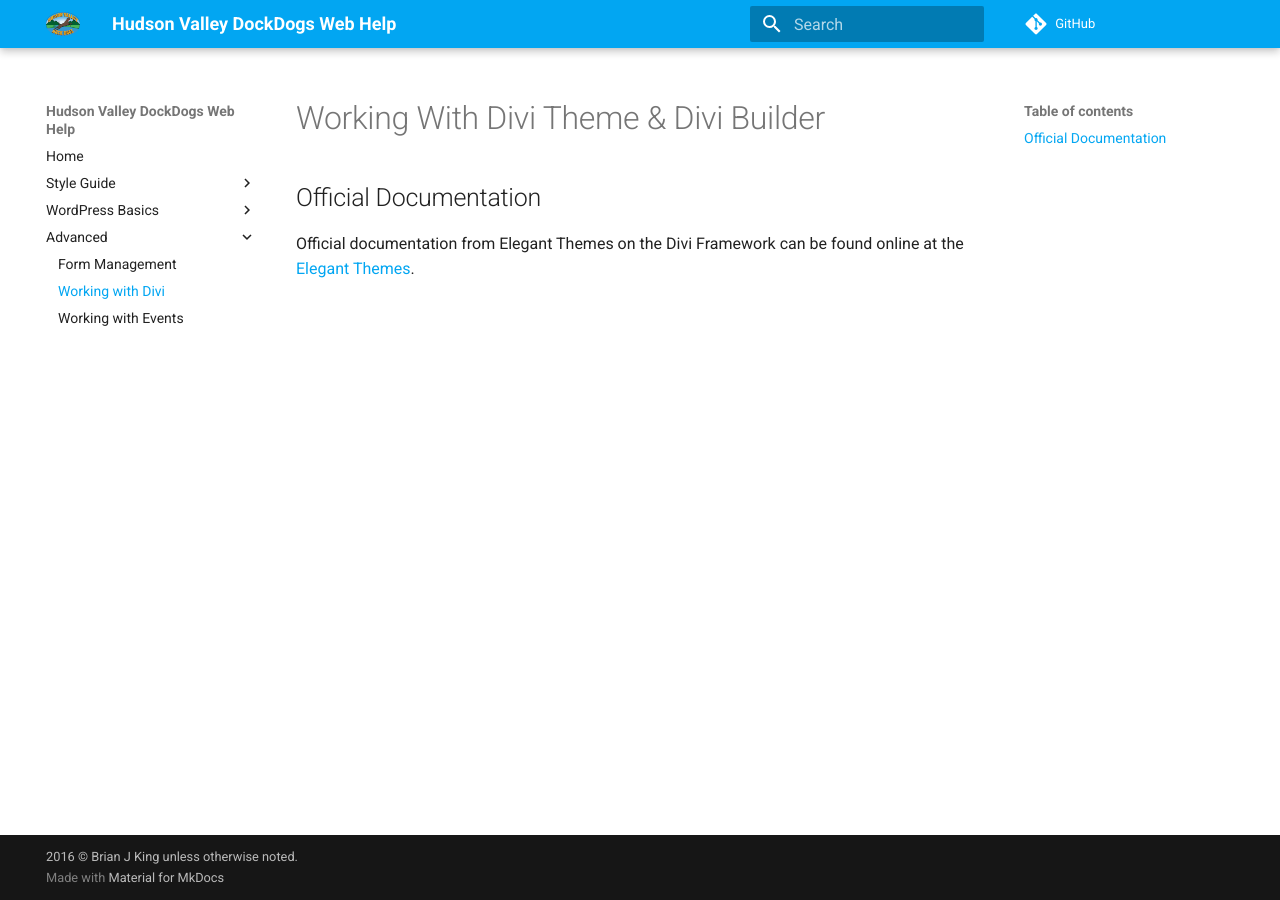
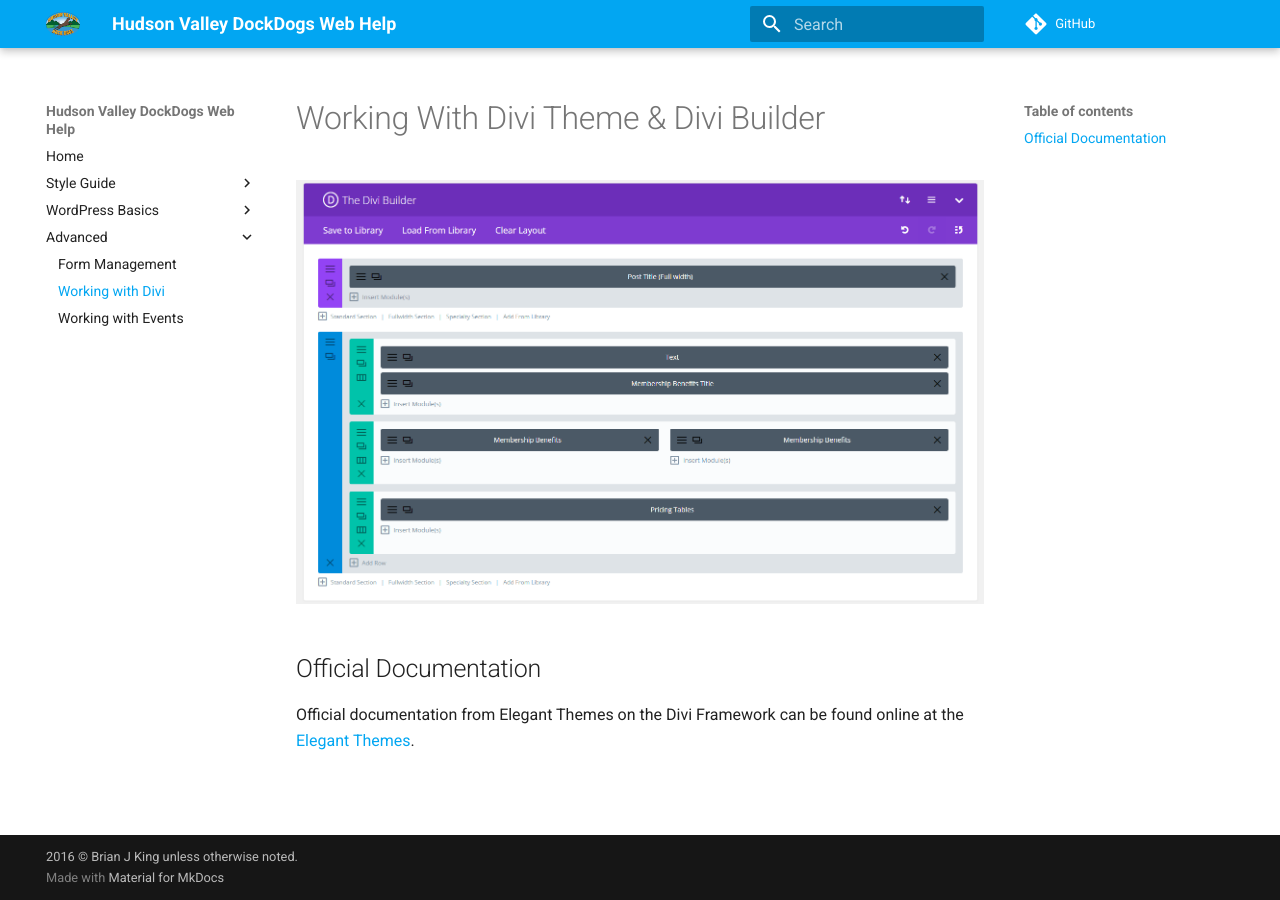
Before and after one commit to brianjking/hudsonvalleyhelp, an MkDocs documentation site: the page built from docs/advanced/divi.md, in a window 1280 px wide. Built offline with MkDocs 1.6.1 and Material for MkDocs 9.7.7, drawn with Linux system fonts in a browser that asks for light colours; comment, search, counter and statistics services are not loaded; old or Windows-style settings are respelled for this version of MkDocs.

Commit message:
divi builder iamge

```diff
--- a/docs/advanced/divi.md
+++ b/docs/advanced/divi.md
@@ -1,4 +1,7 @@
 # Working With Divi Theme & Divi Builder
+
+![Divi Builder](../img/divi-builder.png "Divi Builder")
+
 
 ## Official Documentation
 
```
Also changed, not shown: docs/img/divi-builder.png (added).
